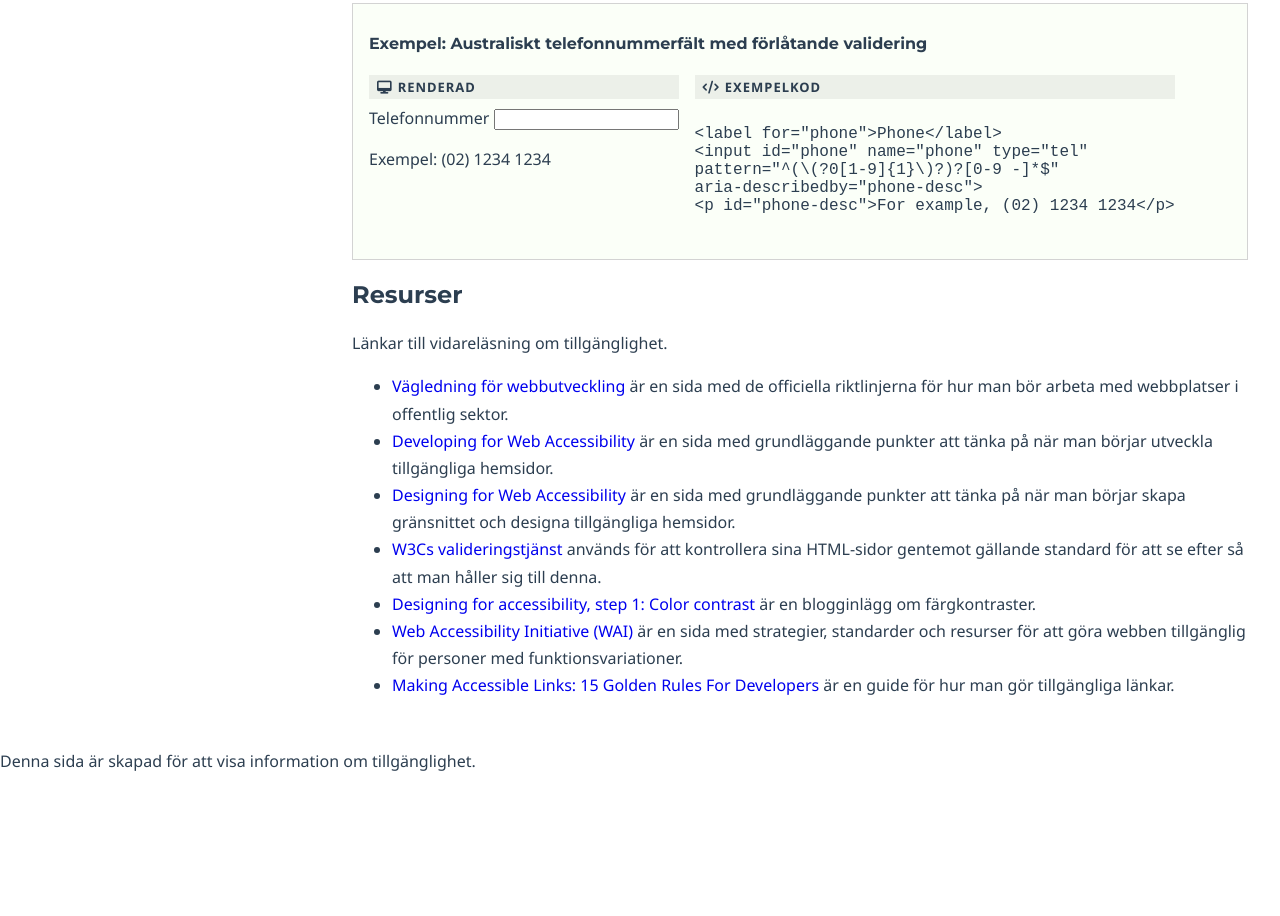
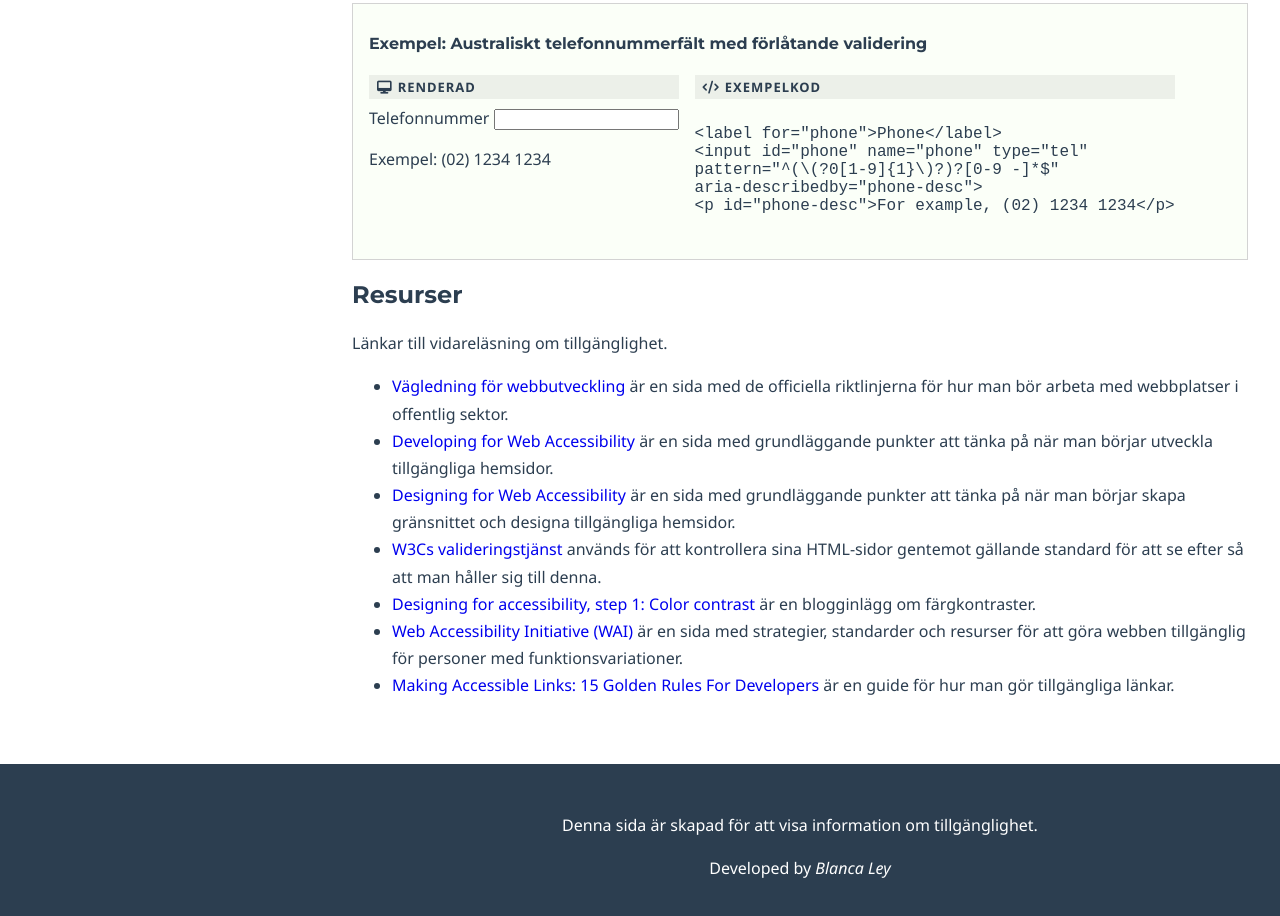
Before and after one commit to blancaley/about-accessibility, a plain HTML site: page index.html in a window 1280 px wide. Shown: the part 7410-8326 px from the top of the page. Before the commit the page ends 8201 px from the top, so only its background shows below. Drawn offline with Linux system fonts and the light colour scheme.

Commit message:
Style footer and make it responsive

```diff
--- a/index.html
+++ b/index.html
@@ -286,8 +286,9 @@ aria-describedby="phone-desc">
       </ul>
     </article>
   </main>
-  <footer>
+  <footer class="footer">
     <p>Denna sida är skapad för att visa information om tillgänglighet.</p>
+    <p>Developed by <span>Blanca Ley</span></p>
   </footer>
 </body>
 </html>
--- a/styles/styles.scss
+++ b/styles/styles.scss
@@ -27,7 +27,7 @@ $main-color: #2c3e50;
 body {
   font-family: $font-body;
   font-size: 16px;
-  color: #2c3e50;
+  color: $main-color;
   -webkit-font-smoothing: antialiased;
   padding: 0;
   margin: 0;
@@ -129,7 +129,7 @@ pre {
   font-family: $font-header;
   font-size: 1rem;
   font-weight: 700;
-  color: #2c3e50;
+  color: $main-color;
   text-transform: uppercase;
 }
 
@@ -161,7 +161,7 @@ a.sidebar-link {
   font-size: 1em;
   font-weight: 600;
   display: inline-block;
-  color: #2c3e50;
+  color: $main-color;
   padding: .7rem 2rem .7rem 1.5rem;
   line-height: 1.4;
   width: 100%;
@@ -223,3 +223,23 @@ h1:first-child+p {
     padding-right: 5px;
   }
 }
+
+/* Footer */
+.footer {
+  height: 30vh;
+  background-color: $main-color;
+  color: white;
+  margin-top: 2rem;
+  padding: 2rem;
+
+  @include md-screen() {
+    padding-left: 22rem;
+  }
+
+  p {
+    text-align: center;
+  }
+  span {
+    font-style: italic;
+  }
+}
```
Also changed, not shown: styles/styles.css, 1 other file.
